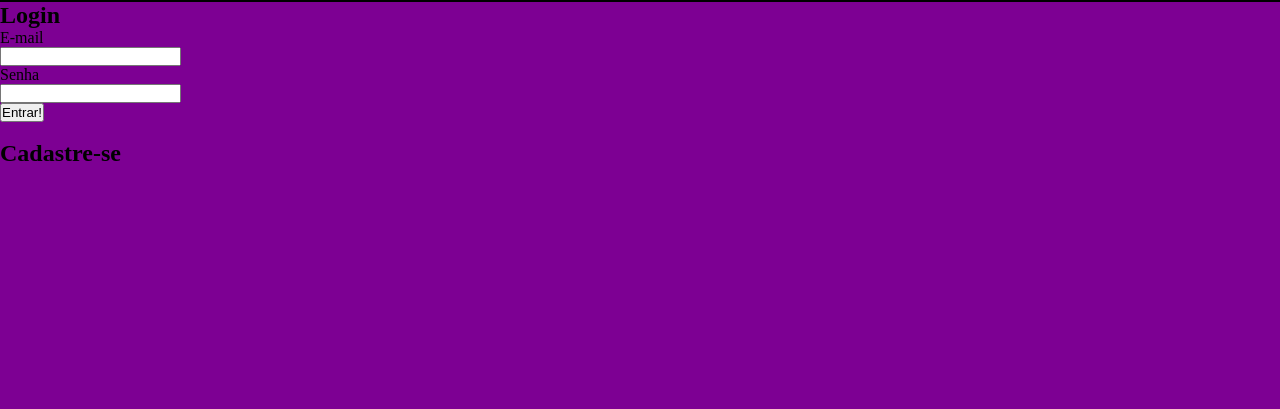
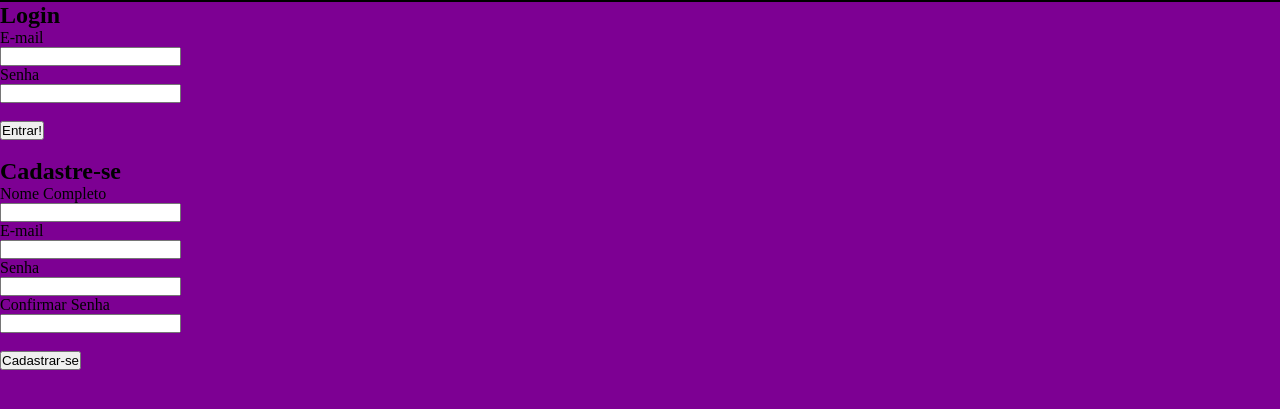
Before and after one commit to CBGoncalves/RoleTop, a plain HTML site: page Login e Cadastro.html in a window 1280 px wide. Shown: the part 117-526 px from the top of the page. Drawn offline with Linux system fonts and the light colour scheme.

Commit message:
Arquivo atualizados

```diff
--- a/Login e Cadastro.html
+++ b/Login e Cadastro.html
@@ -23,6 +23,9 @@
             </nav>
 
 <main>
+
+    <section id="login">
+
         <h2>Login</h2>
         <form method="GET" action="Role Top.html">
 
@@ -37,18 +40,47 @@
                 <br />
                 <input id="senha" type="password" />
             </div>
-
+           <br />
             <input type="submit" value="Entrar!" />
         </form>
-        <br>
+
+    </section>
+
+        <br />
+
+    <section id="cadastro">
+
         <h2>Cadastre-se</h2>
         <form method="GET" action="Role Top.html">
 
             <div>
+                <label for="nome">Nome Completo</label>
+                <br />
+                <input id="nome" type="text" />
+            </div>
 
+            <div>
+                <label for="email">E-mail</label>
+                <br />
+                <input id="email" type="email">
             </div>
+
+            <div>
+                <label for="senha">Senha</label>
+                <br />
+                <input id="senha" type="password">
+            </div>
+
+            <div>
+                <label for="senha">Confirmar Senha</label>
+                <br />
+                <input id="senha" type="password">
+            </div>
+            <br />
+            <input type="submit" value="Cadastrar-se">
         </form>
 
+    </section>
 </main>
 
 
```
Also changed, not shown: Role Top.html (+5 -5 lines), style-login.css (line endings or trailing spaces).
